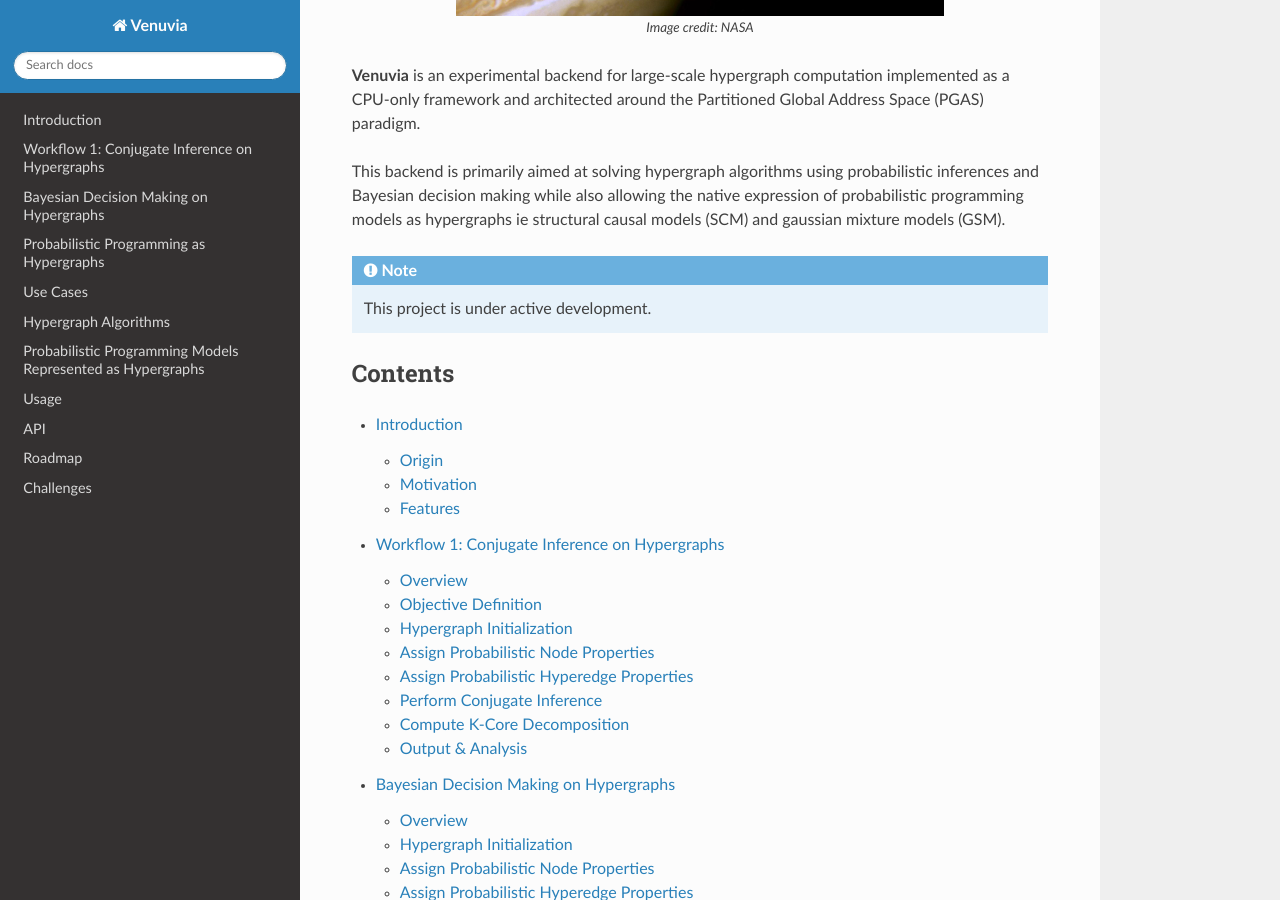
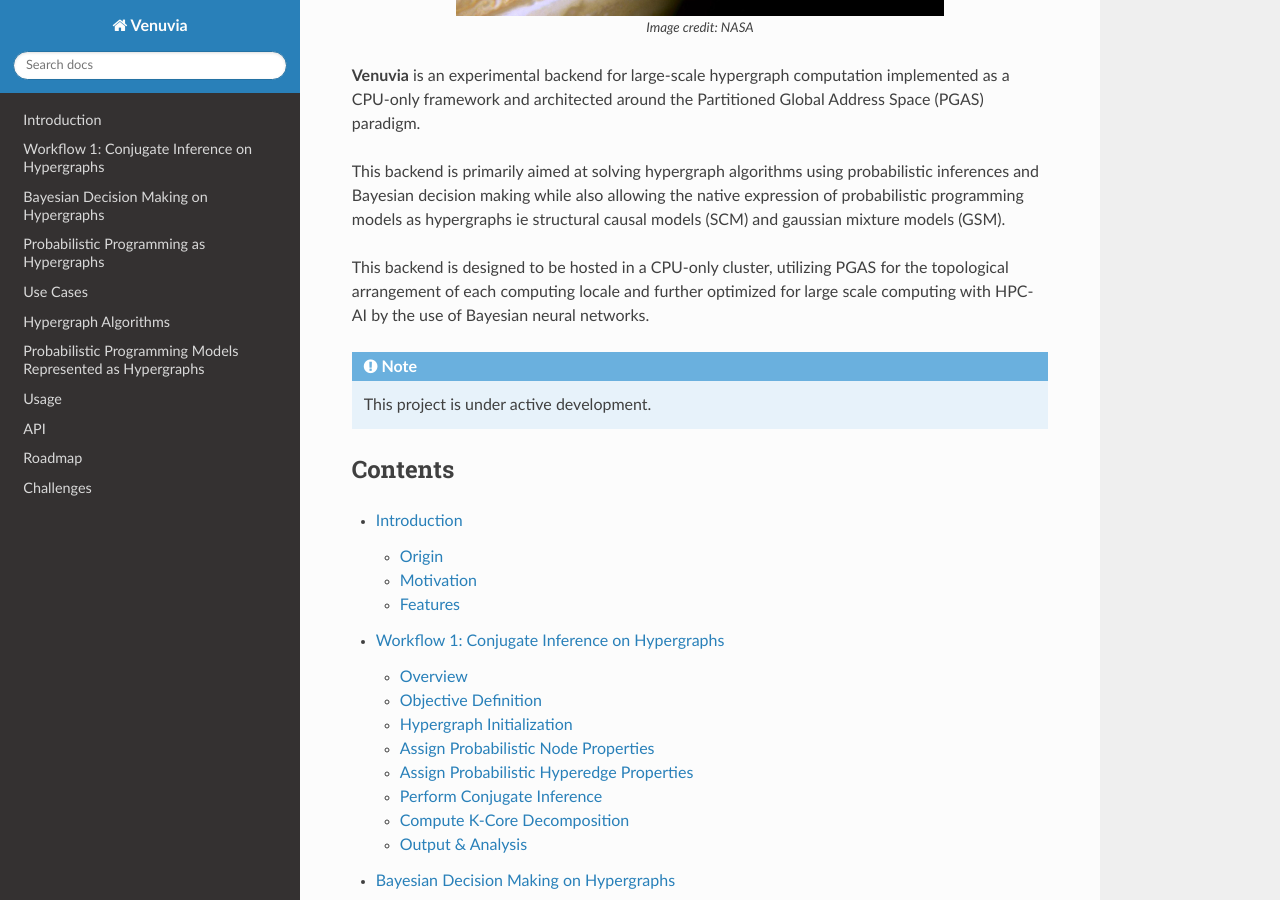
Before and after one commit to pawaka2025/venuvia, a Sphinx documentation site: the page built from docs/source/index.rst, in a window 1280 px wide and 900 px high, scrolled down 418 px. Built offline with Sphinx 7.4.7 and the Read the Docs theme 3.1.0, drawn with Linux system fonts in a browser that asks for light colours.

Commit message:
Update index.rst

```diff
--- a/docs/source/index.rst
+++ b/docs/source/index.rst
@@ -13,6 +13,8 @@ Venuvia
 **Venuvia** is an experimental backend for large-scale hypergraph computation implemented as a CPU-only framework and architected around the Partitioned Global Address Space (PGAS) paradigm.
 
 This backend is primarily aimed at solving hypergraph algorithms using probabilistic inferences and Bayesian decision making while also allowing the native expression of probabilistic programming models as hypergraphs ie structural causal models (SCM) and gaussian mixture models (GSM).
+
+This backend is designed to be hosted in a CPU-only cluster, utilizing PGAS for the topological arrangement of each computing locale and further optimized for large scale computing with HPC-AI by the use of Bayesian neural networks.
 
 .. note::
 
```
